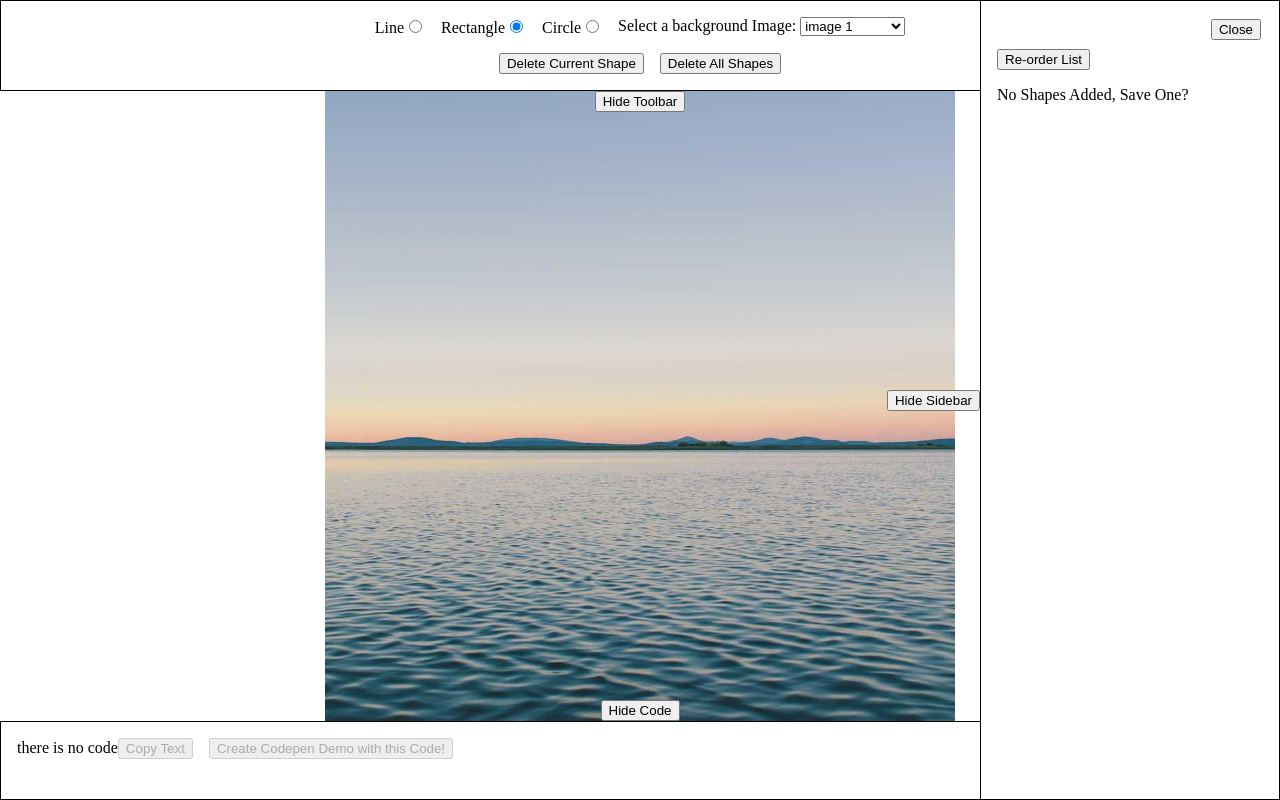
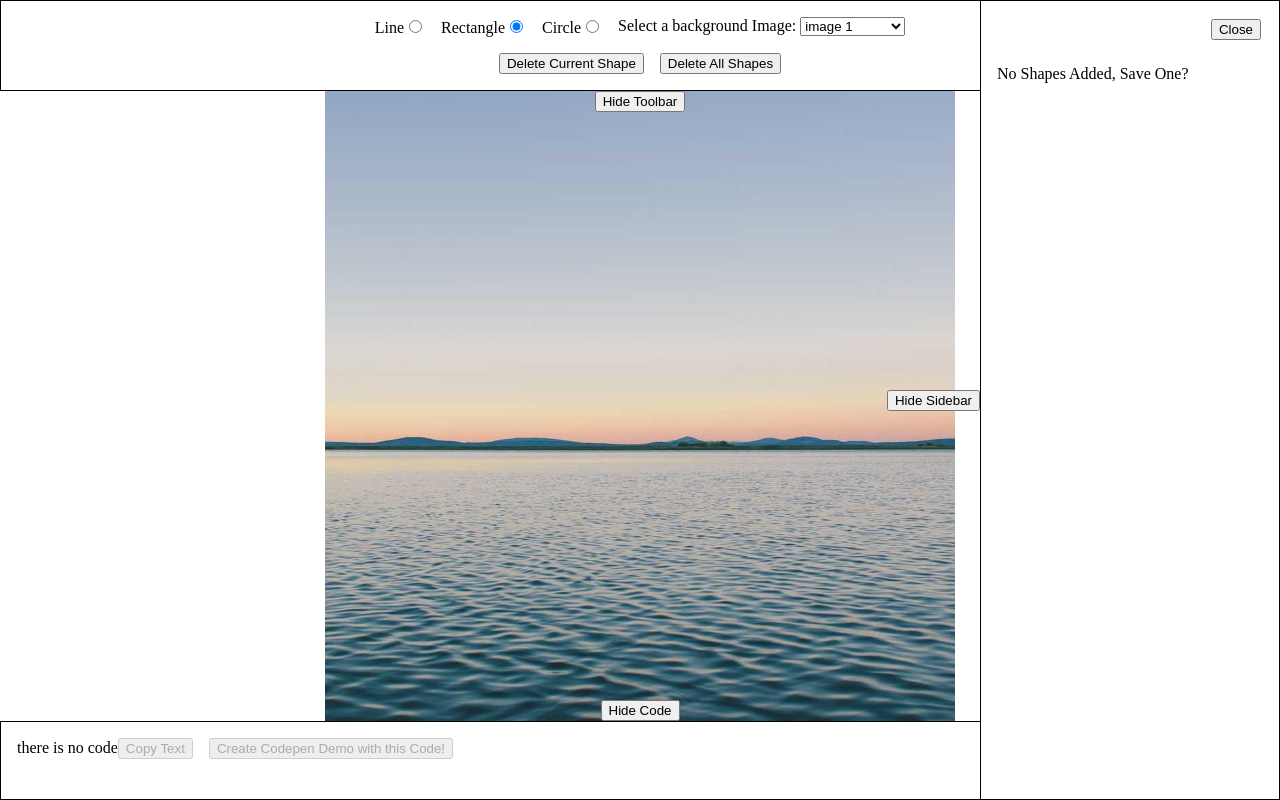
Before and after one commit to bigandy/shape-creator, a React (Vite) app: page / in a window 1280 px wide. Built offline with nearby package versions, Linux system fonts and the light colour scheme.

Commit message:
hide re-order list button if less than 2 shapes

```diff
--- a/src/components/Sidebar.tsx
+++ b/src/components/Sidebar.tsx
@@ -2,6 +2,8 @@ import { useState } from "react";
 
 import { SortableShapeList } from "@components/SortableShapeList";
 import { ShapeList } from "@components/ShapeList";
+
+import { useStackContext } from "@hooks/useStackContext";
 
 type SidebarProps = {
   open: boolean;
@@ -9,6 +11,7 @@ type SidebarProps = {
 };
 
 export const Sidebar = ({ open, handleClose }: SidebarProps) => {
+  const { savedStack } = useStackContext();
   const [dragDropShapeList, setDragDropShapeList] = useState(false);
 
   const handleToggleReorderList = () => setDragDropShapeList((d) => !d);
@@ -20,9 +23,11 @@ export const Sidebar = ({ open, handleClose }: SidebarProps) => {
           Close
         </button>
 
-        <button onClick={handleToggleReorderList}>
-          {!dragDropShapeList ? "Re-order" : "Save Order"} List
-        </button>
+        {savedStack.length > 1 && (
+          <button onClick={handleToggleReorderList}>
+            {!dragDropShapeList ? "Re-order" : "Save Order"} List
+          </button>
+        )}
 
         {dragDropShapeList ? <SortableShapeList /> : <ShapeList />}
       </div>
```
